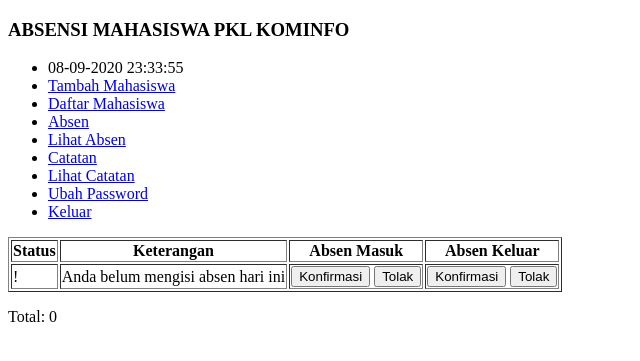
After one commit to Sutrisno-dev/absenpkl, a PHP site: page /admin/absen/absen.php in a window 1280 px wide. The commit adds this page. Shown: the top 361 px of the page, without its empty margins (0-640 px from the left). Run offline with PHP 8.4, Linux system fonts and the light colour scheme; the visitor is signed in with stand-in values (Sample User, id 1); data that the repository does not hold is empty.

Commit message:
Proses dibagian konfirmasi absen oleh admin (absen.php)

```diff
--- /dev/null
+++ b/admin/absen/absen.php
@@ -0,0 +1,83 @@
+<?php
+
+session_start();
+
+include("../../koneksi.php");
+?>
+
+<!Doctype html>
+
+ <html>
+ <head>
+     <meta charset="utf-8">
+    <title>admin</title>
+    <link rel="stylesheet" href="">
+ </head>
+ <body>
+      <div class="container">
+         <div class="kotak">
+            <h3>ABSENSI MAHASISWA PKL KOMINFO</h3>
+         </div>
+         <div class="main">
+            <div class="menu">
+               <ul>
+                  <li>
+                     <?php
+                        date_default_timezone_set('Asia/Jakarta');
+                        echo date('d-m-Y H:i:s');
+                     ?>
+                  </li>
+                     <li><a href="mahasiswa/tambah_mhs.php">Tambah Mahasiswa</a></li>
+                     <li><a href="mahasiswa/daftar_mhs.php">Daftar Mahasiswa</a></li>
+                     <li><a href="absen.php">Absen</a></li>
+                     <li><a href="lihat_absen.php">Lihat Absen</a></li>
+                     <li><a href="catata.php">Catatan</a></li>
+                     <li><a href="lihat_catatan.php">Lihat Catatan</a></li>
+                     <li><a href="ubah_pwd.php">Ubah Password</a></li>
+                     <li><a href="keluar.php">Keluar</a></li>
+               </ul>
+            </div>
+         </div>
+      </div>
+      <div class="daftar">
+
+      <table border="1">
+       <thead>
+         <tr >
+            <th>Status</th>
+            <th>Keterangan</th>
+            <th>Absen Masuk</th>
+            <th>Absen Keluar</th>
+         </tr>
+       </thead>
+       <tbody>
+            <tr>
+                <td>!</td>
+                <td>Anda belum mengisi absen hari ini</td>
+                <td>
+                    <form action="prosesKonfirmasi_absen_masuk.php" method="post">
+                    <input type="hidden" name="biodata_user_id" value="<?= $_SESSION['id_biodata_user'] ?>">
+                        <button type="submit" name="simpan">Konfirmasi</button>
+                    <form action="prosesKonfirmasi_absen_masuk.php" method="post">
+                    <input type="hidden" name="biodata_user_id" value="<?= $_SESSION['id_biodata_user'] ?>">
+                    <button type="submit" name="simpan">Tolak</button>
+                    </form>
+
+
+                </td>
+                <td>
+                    <form action="prosesKonfirmasi_absen_keluar.php" method="post">
+                         <input type="hidden" name="biodata_user_id" value="<?= $_SESSION['id_biodata_user'] ?>">
+                        <button type="submit" name="simpan">Konfirmasi</button>
+                        <form action="prosesKonfirmasi_absen_keluar.php" method="post">
+                        <input type="hidden" name="biodata_user_id" value="<?= $_SESSION['id_biodata_user'] ?>">
+                        <button type="submit" name="simpan">Tolak</button>
+                </td>
+            </tr>
+       </tbody>
+     </table>
+
+            <p>Total: <?php echo mysqli_num_rows($query)   ?> </p>
+      </div>
+ </body>
+ </html>
--- a/admin/admin.php
+++ b/admin/admin.php
@@ -22,8 +22,8 @@
                   </li>
                      <li><a href="mahasiswa/tambah_mhs.php">Tambah Mahasiswa</a></li>
                      <li><a href="mahasiswa/daftar_mhs.php">Daftar Mahasiswa</a></li>
-                     <li><a href="absen.php">Absen</a></li>
-                     <li><a href="lihat_absen.php">Lihat Absen</a></li>
+                     <li><a href="absen/absen.php">Absen</a></li>
+                     <li><a href="absen/lihat_absen.php">Lihat Absen</a></li>
                      <li><a href="catata.php">Catatan</a></li>
                      <li><a href="lihat_catatan.php">Lihat Catatan</a></li>
                      <li><a href="ubah_pwd.php">Ubah Password</a></li>
```
Also changed, not shown: admin/absen/lihat_absen.php (added), admin/absen/prosesKonfirmasi_absen_keluar.php (added), admin/absen/prosesKonfirmasi_absen_masuk.php (added).
